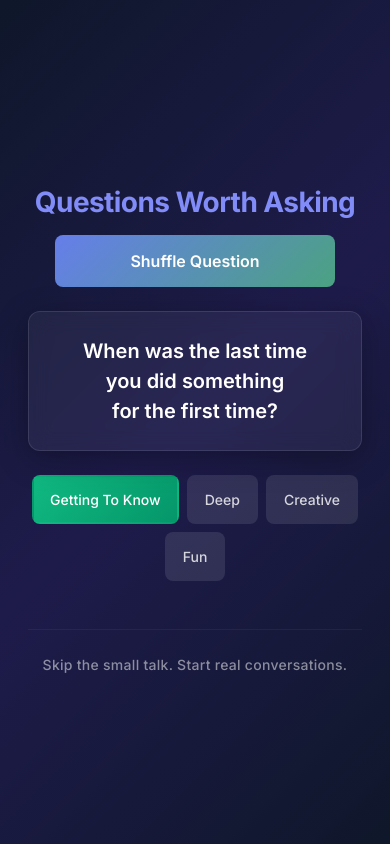
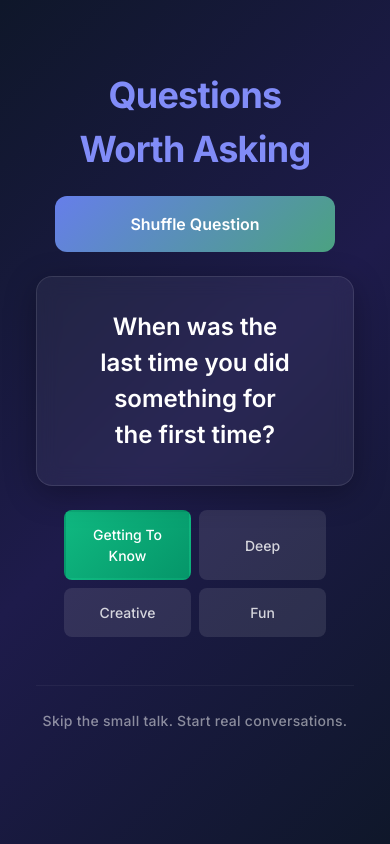
Before and after one commit to lucasbwein/Conversation-Starter, a React (Create React App) app: page / in a window 390 px wide. Built offline with nearby package versions, Linux system fonts and the light colour scheme.

Commit message:
Updated visuals for mobile and tablet

```diff
--- a/src/App.css
+++ b/src/App.css
@@ -55,6 +55,10 @@ h1, h2, h3, h4, h5, h6 {
 /* ---------------------------------------------
   App
 --------------------------------------------- */
+html {
+  background: #0f172a; /* Match your darkest background color */
+}
+
 body {
   background: linear-gradient(135deg, #0f172a 0%, #1e1b4b 50%, #0f172a 100%);
   background-attachment: fixed;
@@ -90,7 +94,7 @@ body {
   letter-spacing: -0.02em;
 }
 
-/* Question */
+/* Shuffle Button */
 .question__button {
   background: linear-gradient(135deg, #667eea 0%, #4ba281 100%);
   color: white;
@@ -103,6 +107,8 @@ body {
   font-weight: 600;
   padding: 0.75rem 1.5rem;
   transition: transform 0.2s, box-shadow 0.2s, scale 0.2s;
+  position: relative;
+  overflow: hidden;
 }
 .question__button:hover {
   /* background-color: rgba(255, 255, 255, 0.9);  */
@@ -117,6 +123,7 @@ body {
   transform: translateY(0);
 }
 
+/* Question itself */
 .question {
   align-items: center;
   display: flex;
@@ -204,39 +211,47 @@ body {
 @media (max-width: 640px) {
   body {
     padding: 0.75rem;
+    align-items: flex-start;
+    padding-top: 2rem;
   }
 
   .container {
-    padding: 1.5rem 1rem;
+    padding: 1.25rem 1rem;
   }
 
   .title {
-    font-size: 1.75rem;
-    padding: 0.75rem 0;
+    font-size: 1.85rem;
+    padding: 0.25rem 0 1.25rem;
   }
 
   .question {
     font-size: 1.25rem;
-    padding: 1.5rem 1.25rem;
+    padding: 1.75rem 1.25rem;
     min-height: 140px;
-    border-radius: 12px;
+    border-radius: 16px;
+    margin: 1.5rem 0;
   }
 
   .question__button {
-    padding: 0.875rem 2rem;
+    padding: 1rem 2.5rem;
     font-size: 1rem;
     width: 100%;
     max-width: 280px;
+    border-radius: 12px;
   }
 
   .category__buttons {
     gap: 0.5rem;
+    margin-top: 1.5rem;
   }
 
   .category__buttons button {
     padding: 0.75rem 1rem;
     font-size: 0.875rem;
-    min-height: 44px;
+    min-height: 48px;
+    border-radius: 8px;
+    flex: 1 1 calc(50% - .5rem);
+    max-width: calc(50% - 2rem);
   }
 
   .footer {
@@ -245,19 +260,53 @@ body {
 }
 
 /* Ensures it doesn't infinitly hover on mobile */
-@media (hover: none) {
+@media (hover: none) and (pointer: coarse) {
   .question__button:hover {
     transform: none;
     box-shadow: none;
   }
 
+  .question__button:active {
+    transform: scale(0.98);
+    box-shadow: 0 4px 15px rgba(99, 102, 241, 0.3);
+  }
+
   .category__buttons button:hover {
-    background-color: rgba(255, 255, 255, 0.1);
-    color: rgba(255, 255, 255, 0.8);
-    border-color: transparent;
+    background-color: rgba(255, 255, 255, 0.08);
+    color: rgba(255, 255, 255, 0.75);
+    border-color: rgba(255, 255, 255, 0.15);
+    transform: none;
+  }
+
+  .category__buttons button:active {
+    transform: scale(0.96);
   }
 
   .category__buttons button.active:hover {
     background: linear-gradient(135deg, #10b981 0%, #059669 100%);
+    transform: none;
+  }
+
+  .category__buttons button.active:active {
+    transform: scale(0.96);
   }
 }
+
+/* ---------------------------------------------
+  Tablet
+--------------------------------------------- */
+@media (max-width: 768px) {
+  .container {
+    padding: 2rem 1.5rem;
+  }
+
+  .title {
+    font-size: 2.25rem;
+  }
+
+  .question {
+    font-size: 1.5rem;
+    padding: 2rem 1.75rem;
+    min-height: 160px;
+  }
+}
```
